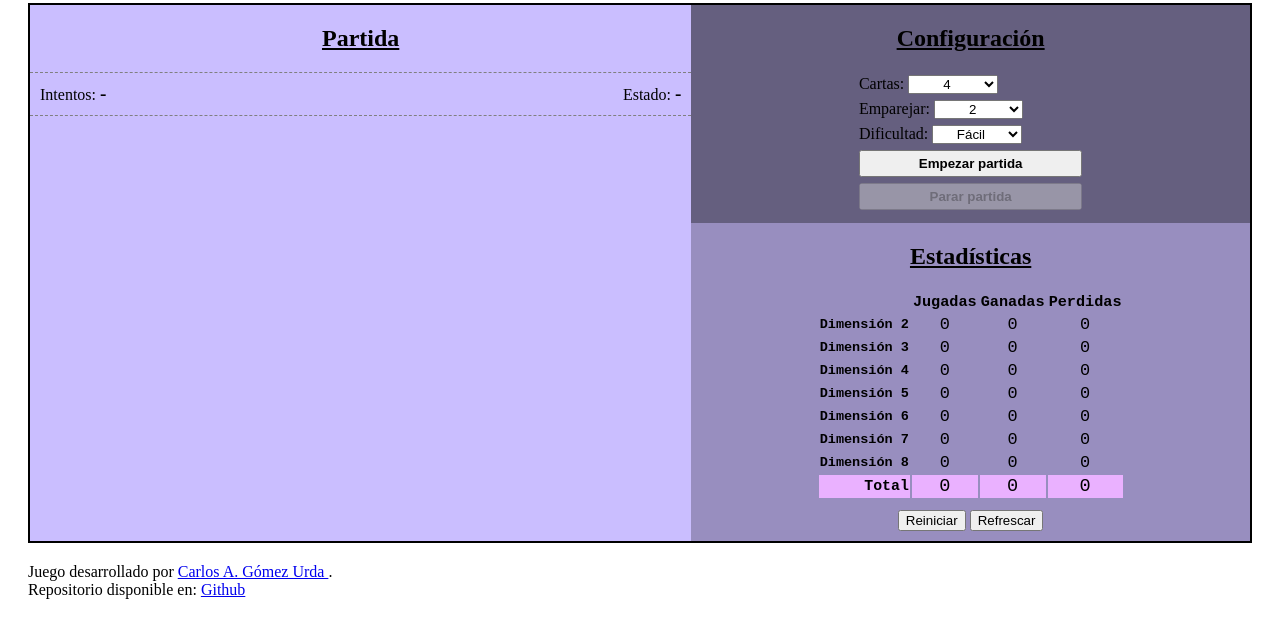
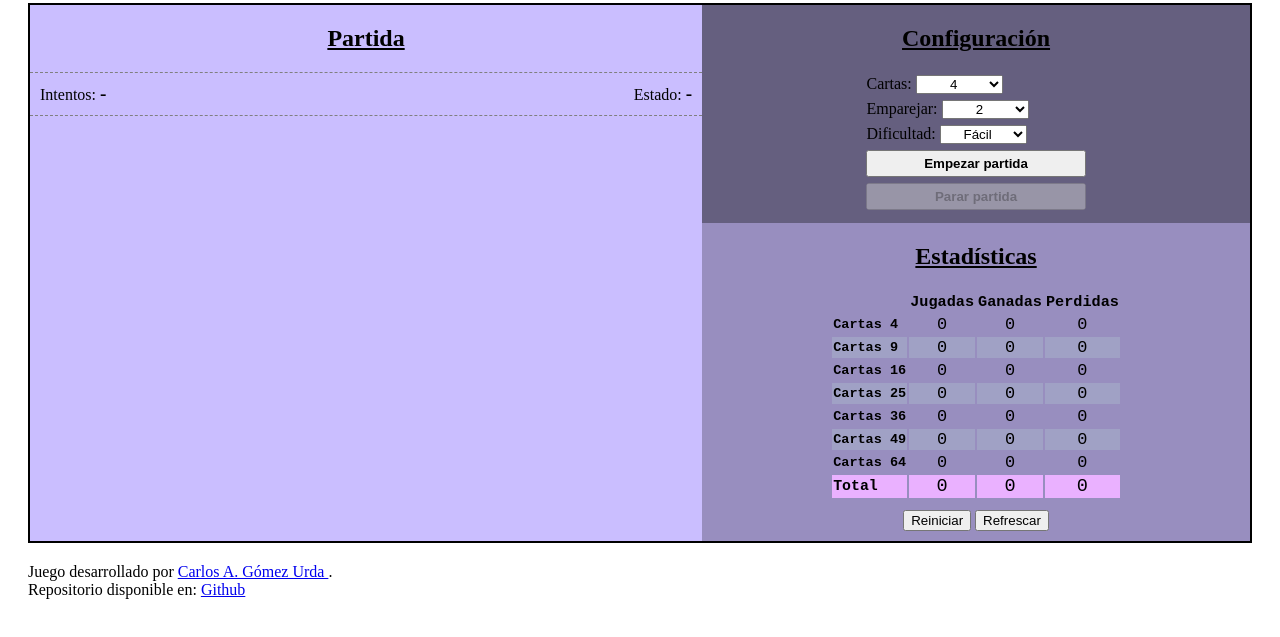
Before and after one commit to CarlosUrda/Curso-JavaScript-Devcode.la, a plain HTML site: page Proyecto/index.html in a window 1280 px wide. Shown: the part 89-726 px from the top of the page. Drawn offline with Linux system fonts and the light colour scheme.

Commit message:
Se elimina el uso de dimensiones hacia el usuario cambiándose por número de cartas, aunque internamente el cálculo se sigue basando en dimensiones y no en el número de cartas directamente. También cambios menores de apariencia.

```diff
--- a/Proyecto/css/estilo.css
+++ b/Proyecto/css/estilo.css
@@ -78,12 +78,17 @@ h2 {
     padding: 5px;
 }
 
+#estadisticas tbody tr:nth-child(2n){
+    background-color: #a0a1c5;
+}
+
 #estadisticas tbody td {
     text-align: center;
 }
 
 #estadisticas tbody th {
     font-size: 0.8em;
+    text-align: justify;
 }
 
 #estadisticas tbody tr[data-tipo="total"] {
--- a/Proyecto/js/juegocartas.js
+++ b/Proyecto/js/juegocartas.js
@@ -12,6 +12,8 @@
  *   como ahora, sea suficiente.
  * - Ver cómo destruir el árbol DOM del tablero cuando la partida se guarda y
  *   volver a recrearlo cuando la partida se vuelve a mostrar.
+ * - Dejar el tema de las dimensiones y orientarlo todo al número de cartas.
+ * - Permitir ver partidas antiguas.
  */
 
 
@@ -484,7 +486,7 @@ var Juego = (function()
                 let fila = document.createElement( "tr");
                 fila.dataset.tipo = "dim"+i;
                 fila.innerHTML =
-                    `<th>Dimensión ${i}</th>
+                    `<th>Cartas ${i*i}</th>
                      <td class="total" data-res="total">0</td>
                      <td class="victoria" data-res="victoria">0</td>
                      <td class="derrota" data-res="derrota">0</td>`
```
